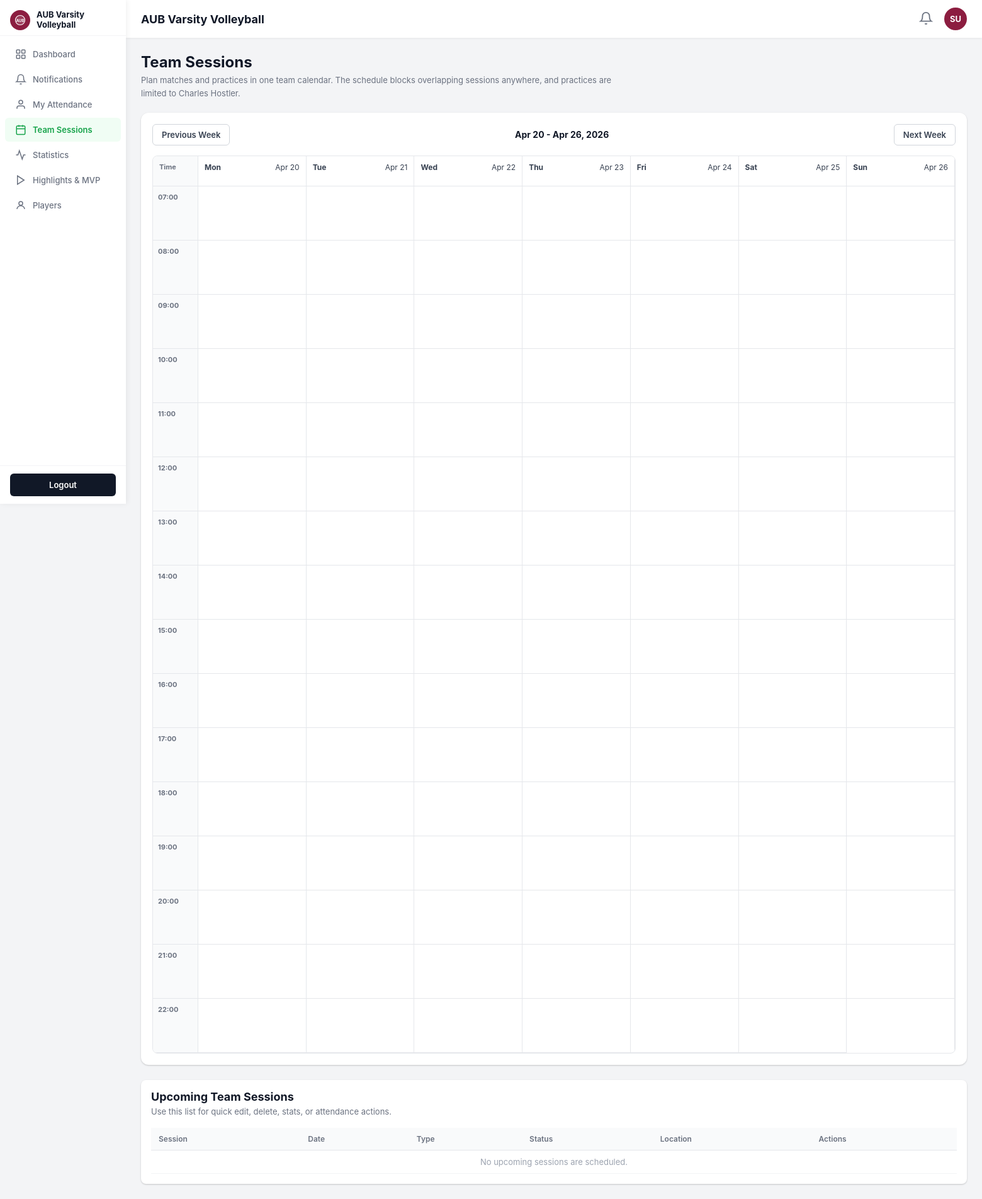
After one commit to bahaa1515/EECE430-project, a Django app: page /attendance/sessions/ in a window 1560 px wide. The commit adds this page. Shown: the whole page at 63% size. Run offline with Django 5.2, Linux system fonts and the light colour scheme; the visitor is signed in with stand-in values (Sample User, id 1); data comes from the database, SQL or seed files in the repository; data that the repository does not hold is empty.

Commit message:
Add team sessions calendar and player wording

```diff
--- a/accounts/management/commands/create_user.py
+++ b/accounts/management/commands/create_user.py
@@ -8,7 +8,7 @@ from django.core.management.base import BaseCommand, CommandError
 from accounts.models import CustomUser
 
 class Command(BaseCommand):
-    help = 'Create a new platform user (student or coach)'
+    help = 'Create a new platform user (player or coach)'
 
     def add_arguments(self, parser):
         parser.add_argument('--username',  required=True)
--- a/accounts/management/commands/seed_data.py
+++ b/accounts/management/commands/seed_data.py
@@ -295,7 +295,7 @@ class Command(BaseCommand):
             self.style.SUCCESS(
                 "\nDatabase seeded successfully!\n"
                 "Coach login: email=bh00@aub.edu.lb password=coach123\n"
-                "Student login: email=bh01@mail.aub.edu password=student123\n"
+                "Player login: email=bh01@mail.aub.edu password=student123\n"
                 "Admin panel: http://127.0.0.1:8000/admin/\n"
             )
         )
--- a/attendance/forms.py
+++ b/attendance/forms.py
@@ -1,7 +1,12 @@
+from datetime import timedelta
+
 from django import forms
 from django.utils import timezone
 
 from .models import Match
+
+
+HOME_VENUE = "Charles Hostler"
 
 
 class MatchForm(forms.ModelForm):
@@ -30,7 +35,11 @@ class MatchForm(forms.ModelForm):
                 attrs={"class": "form-input", "min": 1, "max": 8}
             ),
             "location": forms.TextInput(
-                attrs={"class": "form-input", "placeholder": "Charles Hostler"}
+                attrs={
+                    "class": "form-input",
+                    "placeholder": "Charles Hostler or away university stadium",
+                    "list": "venue-options",
+                }
             ),
             "confirmation_closes": forms.DateTimeInput(
                 attrs={"class": "form-input", "type": "datetime-local"},
@@ -42,7 +51,7 @@ class MatchForm(forms.ModelForm):
         super().__init__(*args, **kwargs)
         for field_name in ("date", "confirmation_closes"):
             value = self.initial.get(field_name) or getattr(self.instance, field_name, None)
-            if value:
+            if value and not isinstance(value, str):
                 local_value = timezone.localtime(value)
                 self.initial[field_name] = local_value.strftime("%Y-%m-%dT%H:%M")
 
@@ -50,6 +59,26 @@ class MatchForm(forms.ModelForm):
         cleaned_data = super().clean()
         match_date = cleaned_data.get("date")
         closes = cleaned_data.get("confirmation_closes")
+        duration_hours = cleaned_data.get("duration_hours")
+        match_type = cleaned_data.get("match_type")
+        status = cleaned_data.get("status")
+        location = (cleaned_data.get("location") or "").strip()
+
+        if location.lower() == HOME_VENUE.lower():
+            location = HOME_VENUE
+            cleaned_data["location"] = HOME_VENUE
+
+        if match_type == Match.TYPE_PRACTICE and location != HOME_VENUE:
+            self.add_error(
+                "location",
+                "Practice sessions can only be scheduled at Charles Hostler.",
+            )
+
+        if location and location != HOME_VENUE and match_type != Match.TYPE_MATCH:
+            self.add_error(
+                "match_type",
+                "Away university venues can only be used for matches.",
+            )
 
         if closes and match_date and closes > match_date:
             self.add_error(
@@ -57,4 +86,22 @@ class MatchForm(forms.ModelForm):
                 "Confirmation must close before the scheduled match time.",
             )
 
+        if match_date and duration_hours and status != Match.STATUS_CANCELLED:
+            new_end = match_date + timedelta(hours=duration_hours)
+            existing_sessions = Match.objects.exclude(status=Match.STATUS_CANCELLED)
+            if self.instance.pk:
+                existing_sessions = existing_sessions.exclude(pk=self.instance.pk)
+
+            for existing in existing_sessions:
+                existing_end = existing.date + timedelta(hours=existing.duration_hours)
+                if match_date < existing_end and new_end > existing.date:
+                    self.add_error(
+                        "date",
+                        (
+                            f"This session overlaps with {existing.title} "
+                            f"({timezone.localtime(existing.date).strftime('%b %d, %I:%M %p')})."
+                        ),
+                    )
+                    break
+
         return cleaned_data
--- a/attendance/models.py
+++ b/attendance/models.py
@@ -10,13 +10,11 @@ class Match(models.Model):
     STATUS_COMPLETED = 'Completed'
     STATUS_CANCELLED = 'Cancelled'
     STATUS_POSTPONED = 'Postponed'
-    STATUS_PROBLEM = 'Problem'
     STATUS_CHOICES = [
         (STATUS_UPCOMING, 'Upcoming'),
         (STATUS_COMPLETED, 'Completed'),
         (STATUS_CANCELLED, 'Cancelled'),
         (STATUS_POSTPONED, 'Postponed'),
-        (STATUS_PROBLEM, 'Problem / Needs Attention'),
     ]
 
     title = models.CharField(max_length=200)
--- a/attendance/urls.py
+++ b/attendance/urls.py
@@ -2,6 +2,7 @@ from django.urls import path
 from . import views
 urlpatterns = [
     path('', views.attendance_view, name='attendance'),
+    path('sessions/', views.sessions_calendar, name='sessions_calendar'),
     path('mark/<int:match_id>/', views.mark_attendance, name='mark_attendance'),
     path('coach/match/<int:match_id>/attendance/', views.update_match_attendance, name='update_match_attendance'),
     path('matches/add/', views.match_create, name='match_create'),
--- a/attendance/views.py
+++ b/attendance/views.py
@@ -1,5 +1,5 @@
 import json
-from datetime import date
+from datetime import date, datetime, time, timedelta
 from urllib.parse import urlencode
 
 from django.contrib import messages
@@ -17,14 +17,13 @@ from notifications.services import create_notification
 from players.models import Player
 from statistics_app.models import SessionStat
 
-from .forms import MatchForm
+from .forms import HOME_VENUE, MatchForm
 from .models import AttendanceRecord, Match
 
 
 MATCH_STATUS_NOTIFICATIONS = {
     Match.STATUS_CANCELLED,
     Match.STATUS_POSTPONED,
-    Match.STATUS_PROBLEM,
 }
 
 
@@ -45,6 +44,22 @@ def _build_querystring(params, exclude=None):
             continue
         filtered[key] = value
     return urlencode(filtered)
+
+
+def _week_start(value=None):
+    if value:
+        parsed = _parse_date(value)
+        if parsed:
+            today = parsed
+        else:
+            today = timezone.localdate()
+    else:
+        today = timezone.localdate()
+    return today - timedelta(days=today.weekday())
+
+
+def _datetime_from_slot(day, hour):
+    return timezone.make_aware(datetime.combine(day, time(hour=hour)))
 
 
 def _apply_match_filters(params, queryset=None):
@@ -230,6 +245,96 @@ def player_attendance(request):
     )
 
 
+@login_required
+def sessions_calendar(request):
+    week_start = _week_start(request.GET.get("week"))
+    week_end = week_start + timedelta(days=7)
+    previous_week = week_start - timedelta(days=7)
+    next_week = week_start + timedelta(days=7)
+    slot_hours = list(range(7, 23))
+    week_start_dt = _datetime_from_slot(week_start, 0)
+    week_end_dt = _datetime_from_slot(week_end, 0)
+
+    sessions = list(
+        Match.objects.select_related("coach")
+        .filter(date__gte=week_start_dt, date__lt=week_end_dt)
+        .order_by("date")
+    )
+    sessions_by_day = {}
+    for session in sessions:
+        local_start = timezone.localtime(session.date)
+        local_end = local_start + timedelta(hours=session.duration_hours)
+        sessions_by_day.setdefault(local_start.date(), []).append(
+            {
+                "session": session,
+                "start": local_start,
+                "end": local_end,
+            }
+        )
+
+    calendar_days = []
+    for offset in range(7):
+        day = week_start + timedelta(days=offset)
+        day_sessions = sessions_by_day.get(day, [])
+        slots = []
+        for hour in slot_hours:
+            slot_start = _datetime_from_slot(day, hour)
+            slot_end = slot_start + timedelta(hours=1)
+            slot_sessions = [
+                item
+                for item in day_sessions
+                if item["start"] < slot_end and item["end"] > slot_start
+            ]
+            slots.append(
+                {
+                    "hour": hour,
+                    "label": f"{hour:02d}:00",
+                    "sessions": slot_sessions,
+                }
+            )
+        calendar_days.append(
+            {
+                "date": day,
+                "sessions": day_sessions,
+                "slots": slots,
+            }
+        )
+    calendar_rows = []
+    for hour in slot_hours:
+        row_slots = []
+        for day in calendar_days:
+            row_slots.append(
+                next(slot for slot in day["slots"] if slot["hour"] == hour)
+            )
+        calendar_rows.append(
+            {
+                "hour": hour,
+                "label": f"{hour:02d}:00",
+                "slots": row_slots,
+            }
+        )
+
+    upcoming_sessions = Match.objects.exclude(status=Match.STATUS_CANCELLED).filter(
+        date__gte=timezone.now(),
+    ).order_by("date")[:10]
+
+    return render(
+        request,
+        "attendance/sessions_calendar.html",
+        {
+            "calendar_days": calendar_days,
+            "calendar_rows": calendar_rows,
+            "week_start": week_start,
+            "week_end": week_end - timedelta(days=1),
+            "previous_week": previous_week,
+            "next_week": next_week,
+            "upcoming_sessions": upcoming_sessions,
+            "home_venue": HOME_VENUE,
+            "active": "sessions",
+        },
+    )
+
+
 @coach_required
 def coach_attendance(request):
     matches, filters = _apply_match_filters(
@@ -251,6 +356,9 @@ def coach_attendance(request):
             request,
             f"Now managing attendance for {selected_match.title}.",
         )
+    can_edit_official_attendance = (
+        selected_match is not None and selected_match.status == Match.STATUS_COMPLETED
+    )
 
     match_counts = AttendanceRecord.objects.filter(
         match_id__in=[match.id for match in matches_page.object_list]
@@ -414,6 +522,7 @@ def coach_attendance(request):
             "filters": filters,
             "querystring": _build_querystring(request.GET, exclude={"page"}),
             "selected_match": selected_match,
+            "can_edit_official_attendance": can_edit_official_attendance,
             "player_rows": player_rows,
             "location_choices": Match.objects.order_by("location").values_list("location", flat=True).distinct(),
             "duration_choices": Match.objects.order_by("duration_hours").values_list("duration_hours", flat=True).distinct(),
@@ -461,6 +570,14 @@ def update_match_attendance(request, match_id):
         return redirect("attendance")
 
     match = get_object_or_404(Match, pk=match_id)
+    if match.status != Match.STATUS_COMPLETED:
+        messages.error(
+            request,
+            "Official attendance can only be recorded after the session is marked Completed.",
+        )
+        next_url = request.POST.get("next") or f"{reverse('attendance')}?match={match.pk}"
+        return redirect(next_url)
+
     students = list(
         CustomUser.objects.filter(
             role=CustomUser.ROLE_STUDENT,
@@ -503,14 +620,19 @@ def update_match_attendance(request, match_id):
 
 @coach_required
 def match_create(request):
-    form = MatchForm(request.POST or None)
+    initial = {"location": HOME_VENUE}
+    requested_date = request.GET.get("date")
+    if requested_date:
+        initial["date"] = requested_date
+
+    form = MatchForm(request.POST or None, initial=initial)
     if request.method == "POST" and form.is_valid():
         match = form.save(commit=False)
         match.coach = request.user
         match.save()
         _notify_match_status_change(match, created=True, actor=request.user)
         messages.success(request, f"{match.match_type} created successfully.")
-        return redirect(f"{reverse('attendance')}?match={match.pk}")
+        return redirect("sessions_calendar")
 
     return render(
         request,
@@ -519,7 +641,8 @@ def match_create(request):
             "form": form,
             "page_title": "Create Match / Practice",
             "submit_label": "Create Session",
-            "active": "attendance",
+            "home_venue": HOME_VENUE,
+            "active": "sessions",
         },
     )
 
@@ -540,7 +663,7 @@ def match_edit(request, match_id):
             actor=request.user,
         )
         messages.success(request, f"{updated_match.title} updated successfully.")
-        return redirect(f"{reverse('attendance')}?match={updated_match.pk}")
+        return redirect("sessions_calendar")
 
     return render(
         request,
@@ -550,7 +673,8 @@ def match_edit(request, match_id):
             "match": match,
             "page_title": "Edit Match / Practice",
             "submit_label": "Save Changes",
-            "active": "attendance",
+            "home_venue": HOME_VENUE,
+            "active": "sessions",
         },
     )
 
@@ -562,13 +686,13 @@ def match_delete(request, match_id):
         title = match.title
         match.delete()
         messages.success(request, f"{title} was deleted.")
-        return redirect("attendance")
+        return redirect("sessions_calendar")
 
     return render(
         request,
         "attendance/match_confirm_delete.html",
         {
             "match": match,
-            "active": "attendance",
+            "active": "sessions",
         },
     )
--- a/dashboard/views.py
+++ b/dashboard/views.py
@@ -24,7 +24,9 @@ def dashboard_view(request):
             date__gte=now,
             status=Match.STATUS_UPCOMING,
         ).count(),
-        "needs_attention": Match.objects.filter(status=Match.STATUS_PROBLEM).count(),
+        "needs_attention": Match.objects.filter(
+            status__in=[Match.STATUS_CANCELLED, Match.STATUS_POSTPONED],
+        ).count(),
         "pending_notifications": NotificationRecipient.objects.filter(
             user=request.user,
             is_read=False,
--- a/highlights/views.py
+++ b/highlights/views.py
@@ -13,6 +13,8 @@ def highlights_view(request):
     mvp = MVP.objects.select_related("player", "match", "session").first()
     highlight_form = MatchHighlightForm(instance=highlight)
     mvp_form = MVPForm(instance=mvp)
+    open_highlight_editor = False
+    open_mvp_editor = False
 
     if request.method == "POST":
         if not request.user.is_coach():
@@ -20,6 +22,7 @@ def highlights_view(request):
 
         form_type = request.POST.get("form_type")
         if form_type == "highlight":
+            open_highlight_editor = True
             highlight_form = MatchHighlightForm(
                 request.POST,
                 request.FILES,
@@ -33,6 +36,7 @@ def highlights_view(request):
                 )
                 return redirect("highlights")
         elif form_type == "mvp":
+            open_mvp_editor = True
             mvp_form = MVPForm(request.POST, instance=mvp)
             if mvp_form.is_valid():
                 saved_mvp = mvp_form.save(commit=False)
@@ -53,6 +57,8 @@ def highlights_view(request):
             "mvp": mvp,
             "highlight_form": highlight_form,
             "mvp_form": mvp_form,
+            "open_highlight_editor": open_highlight_editor,
+            "open_mvp_editor": open_mvp_editor,
             "active": "highlights",
         },
     )
--- a/static/css/main.css
+++ b/static/css/main.css
@@ -369,6 +369,132 @@ body {
 .mvp-card { display: flex; gap: 20px; align-items: center; }
 .mvp-name { font-size: 18px; font-weight: 700; margin-bottom: 12px; }
 .mvp-stats { font-size: 14px; color: var(--gray-700); line-height: 1.8; }
+.editor-panel {
+  display: none;
+}
+.editor-panel.is-open {
+  display: block;
+}
+
+/* ===== TEAM SESSIONS CALENDAR ===== */
+.calendar-shell {
+  background: white;
+  border-radius: var(--radius-lg);
+  box-shadow: var(--shadow);
+  padding: 18px;
+}
+.calendar-toolbar {
+  display: flex;
+  align-items: center;
+  justify-content: space-between;
+  gap: 12px;
+  margin-bottom: 16px;
+  flex-wrap: wrap;
+}
+.calendar-range {
+  font-weight: 700;
+  color: var(--gray-900);
+}
+.team-calendar-grid {
+  display: grid;
+  grid-template-columns: repeat(7, minmax(180px, 1fr));
+  gap: 10px;
+  overflow-x: auto;
+}
+.team-calendar-grid-aligned {
+  grid-template-columns: 72px repeat(7, minmax(170px, 1fr));
+  gap: 0;
+  border: 1px solid var(--gray-200);
+  border-radius: var(--radius);
+  overflow-x: auto;
+}
+.team-calendar-day {
+  min-width: 180px;
+  border: 1px solid var(--gray-200);
+  border-radius: var(--radius);
+  overflow: hidden;
+  background: white;
+}
+.team-calendar-day-header {
+  display: flex;
+  justify-content: space-between;
+  gap: 8px;
+  min-width: 170px;
+  min-height: 48px;
+  padding: 10px;
+  background: white;
+  border-right: 1px solid var(--gray-200);
+  border-bottom: 1px solid var(--gray-200);
+  font-size: 12px;
+  color: var(--gray-700);
+}
+.team-calendar-corner,
+.team-calendar-time-cell {
+  background: var(--gray-50);
+  border-right: 1px solid var(--gray-200);
+  border-bottom: 1px solid var(--gray-200);
+  color: var(--gray-500);
+  font-size: 11px;
+  font-weight: 700;
+}
+.team-calendar-corner {
+  min-height: 48px;
+  padding: 10px;
+}
+.team-calendar-time-cell {
+  height: 86px;
+  padding: 10px 8px;
+}
+.team-calendar-slot {
+  min-width: 170px;
+  height: 86px;
+  border-bottom: 1px solid var(--gray-200);
+  border-right: 1px solid var(--gray-200);
+  padding: 7px;
+  overflow: hidden;
+}
+.team-calendar-slot:last-child { border-bottom: none; }
+.slot-time {
+  font-size: 11px;
+  font-weight: 700;
+  color: var(--gray-500);
+  margin-bottom: 4px;
+}
+.slot-content {
+  display: grid;
+  gap: 6px;
+}
+.session-chip {
+  display: grid;
+  gap: 2px;
+  border-radius: 6px;
+  padding: 8px;
+  font-size: 11px;
+  line-height: 1.35;
+}
+.session-chip {
+  text-decoration: none;
+  background: white;
+  border: 1px solid var(--gray-200);
+  color: var(--gray-700);
+  height: 72px;
+  overflow: hidden;
+}
+.session-chip:hover {
+  border-color: var(--blue);
+  color: var(--blue-dark);
+}
+.session-chip-title {
+  font-weight: 700;
+  color: var(--gray-900);
+  white-space: nowrap;
+  overflow: hidden;
+  text-overflow: ellipsis;
+}
+.session-upcoming { border-left: 4px solid var(--blue); }
+.session-completed { border-left: 4px solid var(--green); }
+.session-postponed { border-left: 4px solid #F59E0B; }
+.session-cancelled { border-left: 4px solid var(--red); opacity: 0.75; }
 
 /* ===== MODAL ===== */
 .modal-overlay {
@@ -683,7 +809,6 @@ body {
 .status-completed { background: #DCFCE7; color: #166534; }
 .status-cancelled { background: #FEE2E2; color: #B91C1C; }
 .status-postponed { background: #FEF3C7; color: #B45309; }
-.status-problem { background: #FDE68A; color: #92400E; }
 .status-good { background: #DCFCE7; color: #166534; }
 .status-warning { background: #FEF3C7; color: #92400E; }
 .status-good-text { color: #166534; font-weight: 700; }
--- a/templates/attendance/match_confirm_delete.html
+++ b/templates/attendance/match_confirm_delete.html
@@ -6,7 +6,7 @@
   <div class="info-note">{{ match.match_type }} | {{ match.date|date:"D, M d, Y | g:i A" }} | {{ match.location }}</div>
   <form method="post" class="form-actions">
     {% csrf_token %}
-    <a href="{% url 'attendance' %}" class="btn btn-primary">Cancel</a>
+    <a href="{% url 'sessions_calendar' %}" class="btn btn-primary">Cancel</a>
     <button type="submit" class="btn btn-red">Delete Session</button>
   </form>
 </div>
--- /dev/null
+++ b/templates/attendance/sessions_calendar.html
@@ -0,0 +1,97 @@
+{% extends 'base.html' %}
+{% block content %}
+<div class="page-header-row">
+  <div>
+    <h1 class="page-header">Team Sessions</h1>
+    <p class="page-subtitle">Plan matches and practices in one team calendar. The schedule blocks overlapping sessions anywhere, and practices are limited to {{ home_venue }}.</p>
+  </div>
+  {% if request.user.is_coach %}
+  <a href="{% url 'match_create' %}" class="btn btn-blue">Create Session</a>
+  {% endif %}
+</div>
+
+<div class="calendar-shell">
+  <div class="calendar-toolbar">
+    <a href="?week={{ previous_week|date:'Y-m-d' }}" class="btn btn-primary">Previous Week</a>
+    <div class="calendar-range">{{ week_start|date:"M d" }} - {{ week_end|date:"M d, Y" }}</div>
+    <a href="?week={{ next_week|date:'Y-m-d' }}" class="btn btn-primary">Next Week</a>
+  </div>
+
+  <div class="team-calendar-grid team-calendar-grid-aligned">
+    <div class="team-calendar-corner">Time</div>
+    {% for day in calendar_days %}
+    <div class="team-calendar-day-header">
+      <strong>{{ day.date|date:"D" }}</strong>
+      <span>{{ day.date|date:"M d" }}</span>
+    </div>
+    {% endfor %}
+
+    {% for row in calendar_rows %}
+    <div class="team-calendar-time-cell">{{ row.label }}</div>
+      {% for slot in row.slots %}
+      <div class="team-calendar-slot">
+        <div class="slot-content">
+          {% if slot.sessions %}
+            {% for item in slot.sessions %}
+            <a href="{% url 'match_edit' item.session.id %}" class="session-chip session-{{ item.session.status|slugify }}">
+              <span class="session-chip-title">{{ item.session.title }}</span>
+              <span>{{ item.start|date:"g:i A" }} - {{ item.end|date:"g:i A" }}</span>
+              <span>{{ item.session.match_type }} | {{ item.session.location }}</span>
+            </a>
+            {% endfor %}
+          {% endif %}
+        </div>
+      </div>
+      {% endfor %}
+    {% endfor %}
+  </div>
+</div>
+
+<div class="card space-top">
+  <div class="section-header">
+    <div>
+      <h2 class="section-title">Upcoming Team Sessions</h2>
+      <p class="section-subtitle">Use this list for quick edit, delete, stats, or attendance actions.</p>
+    </div>
+  </div>
+  <div class="table-responsive">
+    <table class="data-table">
+      <thead>
+        <tr>
+          <th>Session</th>
+          <th>Date</th>
+          <th>Type</th>
+          <th>Status</th>
+          <th>Location</th>
+          <th>Actions</th>
+        </tr>
+      </thead>
+      <tbody>
+        {% for session in upcoming_sessions %}
+        <tr>
+          <td>
+            <div class="table-title">{{ session.title }}</div>
+            <div class="table-meta">{{ session.duration_hours }} hour{% if session.duration_hours != 1 %}s{% endif %}</div>
+          </td>
+          <td>{{ session.date|date:"D, M d, Y | g:i A" }}</td>
+          <td>{{ session.match_type }}</td>
+          <td><span class="status-badge status-{{ session.status|slugify }}">{{ session.get_status_display }}</span></td>
+          <td>{{ session.location }}</td>
+          <td>
+            <div class="table-actions">
+              <a href="{% url 'attendance' %}?match={{ session.id }}&manage=1" class="btn btn-primary btn-sm">Manage Attendance</a>
+              {% if request.user.is_coach %}
+              <a href="{% url 'match_edit' session.id %}" class="btn btn-primary btn-sm">Edit</a>
+              <a href="{% url 'match_delete' session.id %}" class="btn btn-red btn-sm">Delete</a>
+              {% endif %}
+            </div>
+          </td>
+        </tr>
+        {% empty %}
+        <tr><td colspan="6" class="empty-cell">No upcoming sessions are scheduled.</td></tr>
+        {% endfor %}
+      </tbody>
+    </table>
+  </div>
+</div>
+{% endblock %}
--- a/templates/base.html
+++ b/templates/base.html
@@ -1,10 +1,11 @@
 <!DOCTYPE html>
+{% load static %}
 <html lang="en">
 <head>
 <meta charset="UTF-8">
 <meta name="viewport" content="width=device-width, initial-scale=1.0">
 <title>AUB Varsity Volleyball</title>
-<link rel="stylesheet" href="/static/css/main.css">
+<link rel="stylesheet" href="{% static 'css/main.css' %}?v=20260425-sessions">
 </head>
 <body>
 <div class="app-wrapper">
@@ -27,6 +28,10 @@
       <a href="/attendance/" class="nav-item {% if active == 'attendance' %}active{% endif %}">
         <svg viewBox="0 0 24 24" fill="none" stroke="currentColor" stroke-width="2"><path d="M20 21v-2a4 4 0 0 0-4-4H8a4 4 0 0 0-4 4v2"/><circle cx="12" cy="7" r="4"/></svg>
         <span>{% if request.user.is_coach %}Attendance{% else %}My Attendance{% endif %}</span>
+      </a>
+      <a href="/attendance/sessions/" class="nav-item {% if active == 'sessions' %}active{% endif %}">
+        <svg viewBox="0 0 24 24" fill="none" stroke="currentColor" stroke-width="2"><rect x="3" y="4" width="18" height="18" rx="2"/><path d="M16 2v4M8 2v4M3 10h18"/></svg>
+        <span>Team Sessions</span>
       </a>
       <a href="/statistics/" class="nav-item {% if active == 'statistics' %}active{% endif %}">
         <svg viewBox="0 0 24 24" fill="none" stroke="currentColor" stroke-width="2"><polyline points="22 12 18 12 15 21 9 3 6 12 2 12"/></svg>
--- a/templates/dashboard/dashboard.html
+++ b/templates/dashboard/dashboard.html
@@ -21,7 +21,7 @@
         <h2 class="section-title">Upcoming Matches</h2>
         <p class="section-subtitle">Only future sessions are shown here.</p>
       </div>
-      <a href="{% url 'attendance' %}" class="btn btn-primary btn-sm">Open Attendance</a>
+      <a href="{% url 'sessions_calendar' %}" class="btn btn-primary btn-sm">Open Sessions</a>
     </div>
     <div class="dashboard-list">
       {% for match in upcoming_matches %}
@@ -76,7 +76,7 @@
       <a href="{% url 'highlights' %}" class="quick-action">Highlights</a>
       <a href="{% url 'notifications' %}" class="quick-action">Notifications</a>
       {% if request.user.is_coach %}
-      <a href="{% url 'match_create' %}" class="quick-action accent">Create Session</a>
+      <a href="{% url 'sessions_calendar' %}" class="quick-action accent">Team Sessions</a>
       <a href="{% url 'player_add' %}" class="quick-action accent">Add Player</a>
       {% endif %}
     </div>
```
Also changed, not shown: statistics_app/views.py (+4 -4 lines), templates/attendance/coach_attendance.html (+12 -6 lines), templates/attendance/match_form.html (+10 -2 lines), templates/highlights/highlights.html (+53 -6 lines), accounts/migrations/0002_alter_customuser_role.py (added), attendance/migrations/0004_alter_match_status.py (added).
